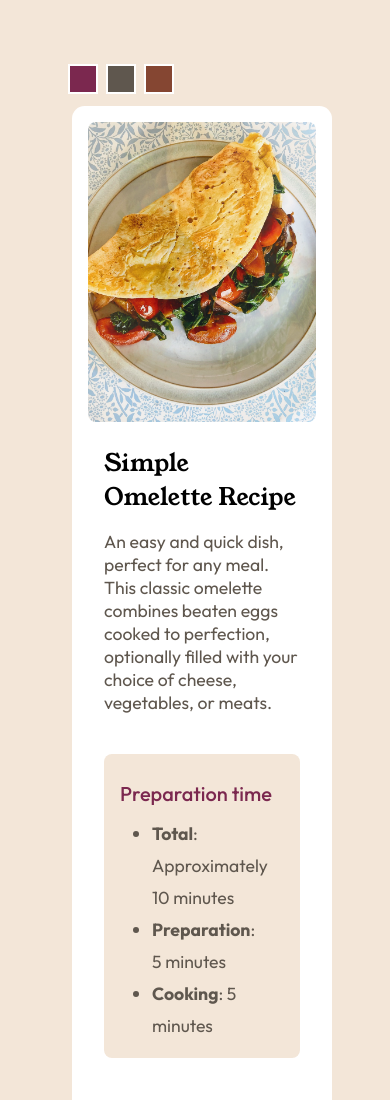
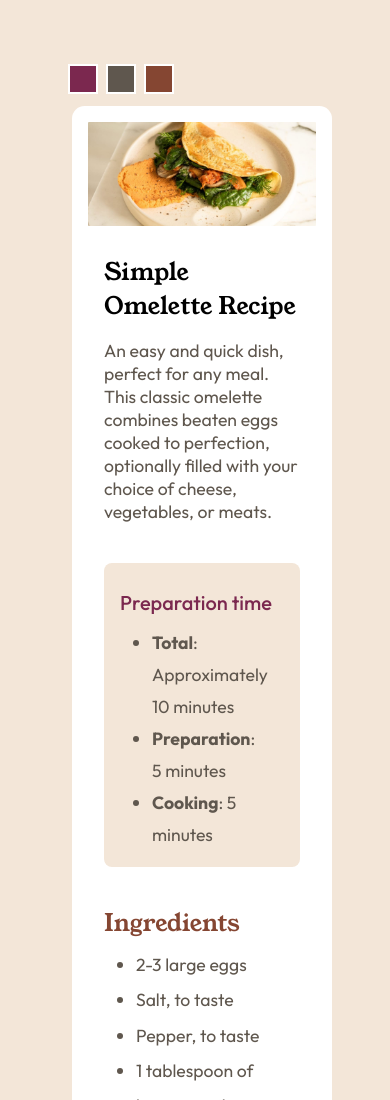
Before and after one commit to motuncoded/Recipe-page, a website built with Vite: page index.html in a window 390 px wide. Shown: the top 1100 px of the page. Built offline with nearby package versions, Linux system fonts and the light colour scheme.

Commit message:
fix:update responsiveness

```diff
--- a/index.html
+++ b/index.html
@@ -31,7 +31,9 @@
         <button class="brown" onclick="setBgBrown()"></button>
       </div>
       <section class="container">
-        <figure class="img-container"></figure>
+        <figure class="img-container">
+          <img src="./assets/images/image-omelette.jpeg" alt="" srcset="">
+        </figure>
 
         <div class="recipe-container">
           <h1>Simple Omelette Recipe</h1>
--- a/style.css
+++ b/style.css
@@ -66,24 +66,14 @@ button {
 }
 /* images */
 .img-container {
+  height: min-content;
+  border-radius: 0.5rem;
+}
+img{
   width: 100%;
-  height: 300px;
-  background-size: cover;
-  background-position: center;
-  border-radius: 0.5rem;
-  animation: slider 10s infinite ease-in-out;
+  height:100% ;
 }
-@keyframes slider {
-  0% {
-    background-image: url("/assets/images/image-omelette.jpeg");
-  }
-  66% {
-    background-image: url("/assets/images/omelletes.jpg");
-  }
-  100% {
-    background-image: url("/assets/images/omellete.jpg"); /* Loop back to the first image */
-  }
-}
+
 h1 {
   font-size: clamp(1.5rem, 4vw, 2rem);
   font-weight: 500;
```
Also changed, not shown: assets/images/omellete.jpg (deleted), assets/images/omelletes.jpg (deleted).
